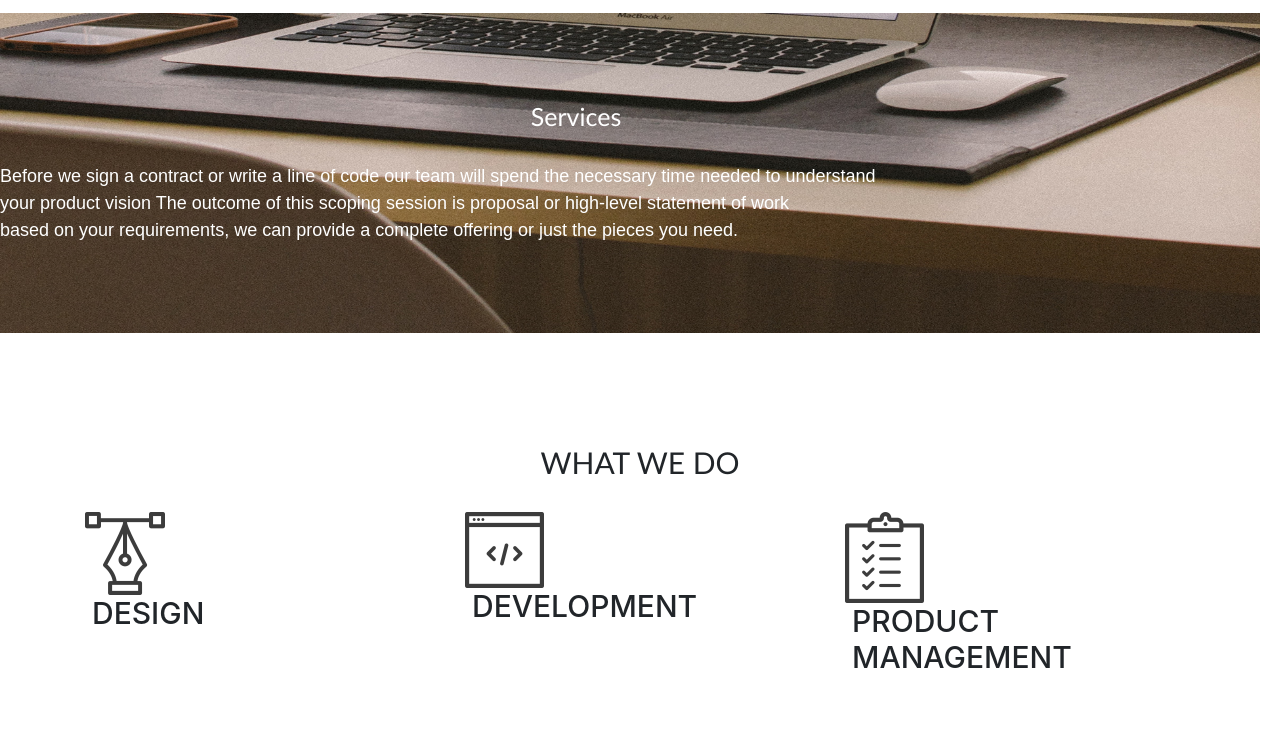
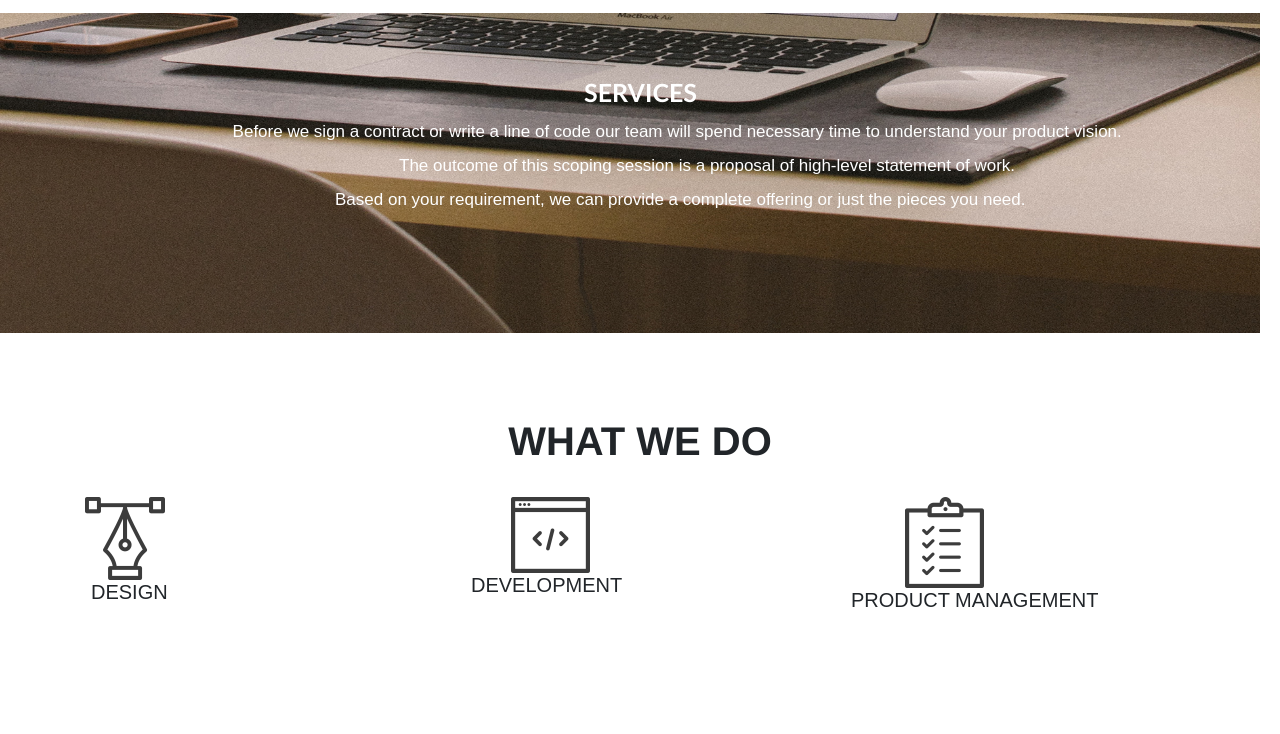
Before and after one commit to evelyne250/DelaniStudio, a plain HTML site: page index.html in a window 1280 px wide. Shown: the part 1071-1805 px from the top of the page. Drawn offline with nearby package versions, Linux system fonts and the light colour scheme.

Commit message:
added margins to position paragraphs

```diff
--- a/index.html
+++ b/index.html
@@ -35,9 +35,12 @@
           <div id="services">
             <h3>Services</h3>
             <br>
-            <p class="par">Before we sign a contract or write a line of code our team will spend the necessary time needed to understand<br>
-                your product vision The outcome of this scoping session is proposal or high-level statement of work<br>
-                based on your requirements, we can provide a complete offering or just the pieces you need.</p>
+            <p class="par">Before we sign a contract or write a line of code our team will spend necessary
+                    time to understand your product vision.</p><br>
+
+                   <p class="para">The outcome of this scoping session is a proposal of high-level statement of work.</p><br>
+                    <p class="parag">Based on your requirement, we can provide a complete offering or just the pieces
+                    you need.</p>
     </div>
 
 <br>
@@ -57,7 +60,7 @@
             </div>
             <div class="col-md-4">
                  <img class="product" id="product" src="images/product_icon.png">
-                      <h5>Product<br>management</h5>
+                      <h5>Product management</h5>
                            <p class="call2">Planning and development is iterative. Because we are constantly coding and testing, the products we build are always ready to go live.This iterative process allows for changes as business requirements eveolve.</p>
              </div>
         </div>
--- a/styles.css
+++ b/styles.css
@@ -8,11 +8,11 @@ body{
 .container p{
 	display: none;
 }
-h2{
+/* h2{
     font-size: 30px;
     margin-left:40%;
     font-family: 'Gill Sans', 'Gill Sans MT', Calibri, 'Trebuchet MS', sans-serif;
-}
+} */
 .about > p{
     margin-left: 6%;
     font-size:16px;
@@ -34,6 +34,9 @@ h2{
     display: inline-block;
     text-align: center;
     font-style: normal;
+    font-size: 30px;
+    margin-left:40%;
+    font-family: 'Gill Sans', 'Gill Sans MT', Calibri, 'Trebuchet MS', sans-serif;
 }
 .main{
     width:100%;
@@ -46,6 +49,16 @@ h2{
  margin-top: 17%;
  text-align:center;
 
+}
+h3{
+    text-transform: uppercase;
+    display: inline-block;
+    text-align: center;
+    font-style: normal;
+    font-size: 30px;
+    margin-left:30%;
+    font-weight: bold;
+    font-family: 'Gill Sans', 'Gill Sans MT', Calibri, 'Trebuchet MS', sans-serif;
 }
 
 p {
@@ -80,6 +93,7 @@ header{
         background-repeat: no-repeat;
         background-color: transparent;
     }
+
     #services >h3{
         margin-top: 5%;
         margin-right:10%;
@@ -89,18 +103,44 @@ header{
     }
     h4{
         text-align: center;
-        font-size:30px;
+        font-size:40px;
         text-transform: uppercase;
-        font-family: 'Gill Sans', 'Gill Sans MT', Calibri, 'Trebuchet MS', sans-serif;
+        font-family: 'Franklin Gothic Medium', 'Arial Narrow', Arial, sans-serif;
+font-weight: bold;
+    }
+    #develop{
+        margin-left:13%;
+    }
+    #product{
+        margin-left:17%;
 
     }
     .par{
+        margin-left:17%;
+        font-family: sans-serif;
+        font-size: 17px;
+        padding: 15px;
+        text-align: center;
+        line-height: 2em;
 
+    }
+    .para{
+        margin-left:30%;
         font-family: sans-serif;
-        font-size: 18px;
-        /* padding: 10%;
-        margin-right: 10%; */
+        font-size: 17px;
+        padding: 15px;
         text-align: center;
+        line-height: 2em;
+
+    }
+    .parag{
+        margin-left:25%;
+        font-family: sans-serif;
+        font-size: 17px;
+        padding: 15px;
+        text-align: center;
+        line-height: 2em;
+
     }
     .container{
         margin-top: 200px;
@@ -108,8 +148,10 @@ header{
     h5{
         text-transform: uppercase;
         /* text-align: center; */
-        margin-left: 7px;
-        font-size: 30px;
+        margin-left: 6px;
+        font-size: 20px;
+        font-style: normal;
+        font-family: Arial, Helvetica, sans-serif;
     }
     #contact{
         background-image: url("images/c_image.jpg");
```
